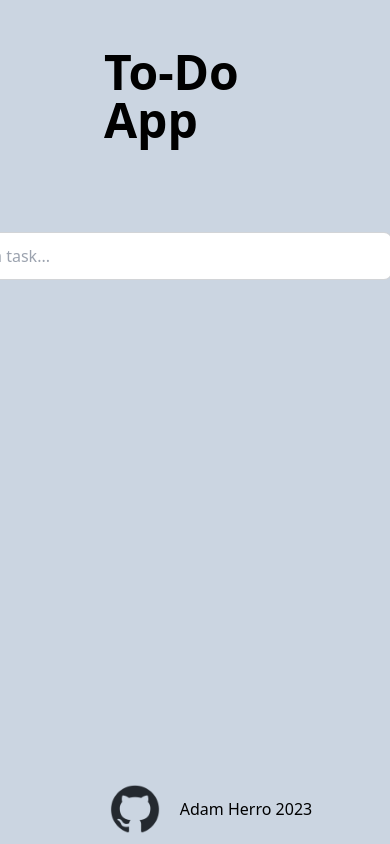
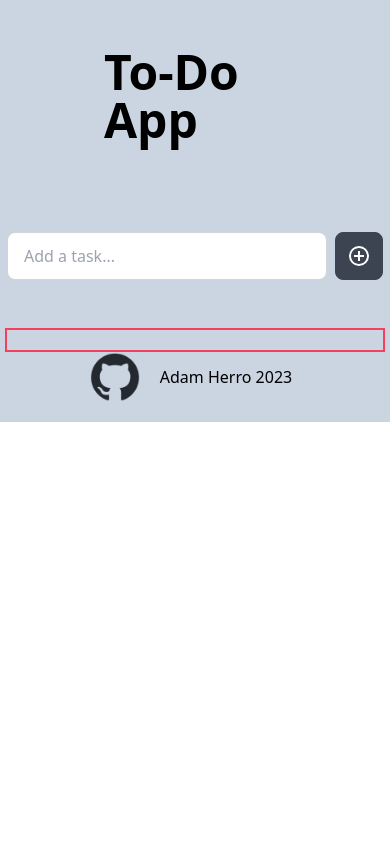
Before and after one commit to amherro/to-do-react-app, a React (Create React App) app: page / in a window 390 px wide. Shown: the top 844 px of the page. Built offline with nearby package versions, Linux system fonts and the light colour scheme.

Commit message:
Finishing edit functionality and starting to do mobile responsiveness.

```diff
--- a/src/App.js
+++ b/src/App.js
@@ -10,14 +10,14 @@ function App() {
     <TaskProvider>
       <div className="App">
         <Header />
-        <main>
+        <main className="min-height-full mb-5">
           <ItemInput />
           <div className="grid grid-cols-3 justify-items-center">
             <SearchArea />
             <TaskContainer />
           </div>
+          <Footer />
         </main>
-        <Footer />
       </div>
     </TaskProvider>
   );
--- a/src/TaskContext.js
+++ b/src/TaskContext.js
@@ -4,7 +4,8 @@ export const TaskContext = createContext({
     tasks: [],
     addTask: () => {},
     deleteTask: () => {},
-    editTask: () => {}
+    editTask: () => {},
+    updateTask: () => {}
 })
 
 export const TaskProvider = ({children}) => {
@@ -30,17 +31,21 @@ export const TaskProvider = ({children}) => {
             task,
             edit: true
         })
-        // const selectedTask = tasks.find(task => task.id === id)
-        // console.log(selectedTask.name)
-        // return selectedTask.name
+    }
+
+    // Update task in Edit mode
+    const updateTask = (id, updatedTask) => {
+        setTasks(tasks.map((task) => task.id === id ? {...task, name: updatedTask} : task))
+        console.log(id, updatedTask)
     }
 
     const contextValue = {
         tasks,
+        taskEdit,
         addTask,
         deleteTask,
         editTask,
-        taskEdit
+        updateTask
     }
 
     return (
--- a/src/components/Footer.jsx
+++ b/src/components/Footer.jsx
@@ -1,7 +1,7 @@
 import githubLogo from '../images/github-mark.png'
 const Footer = () => {
   return (
-    <footer>
+    <footer className='pb-5'>
       <a href='https://github.com/amherro' className='flex justify-center items-center'>
         <img src={githubLogo} alt="GitHub Logo" className='github-logo' />
         <p className='m-2 ml-5'>Adam Herro 2023</p>
--- a/src/components/ItemInput.jsx
+++ b/src/components/ItemInput.jsx
@@ -5,7 +5,7 @@ import { mdiPlusCircleOutline } from '@mdi/js';
 
 const ItemInput = () => {
   const [newTask, setNewTask] = useState('')
-  const {addTask, taskEdit} = useContext(TaskContext)
+  const {addTask, taskEdit, updateTask} = useContext(TaskContext)
 
   useEffect(() => {
     if(taskEdit.edit === true) {
@@ -16,15 +16,19 @@ const ItemInput = () => {
 
   const handleSubmit = (e) => {
     e.preventDefault()
-    addTask(newTask)
+    if(taskEdit.edit === true) {
+      updateTask(taskEdit.task.id, newTask)
+    } else {
+      addTask(newTask)
+    }
     setNewTask('')
   }
   return (
     <form className="flex flex-row justify-center mt-20 mb-12" onSubmit={handleSubmit}>
       <div className="form-control">
-          <input type="text" placeholder="Add a task..." name="add-item" id="add-item" className="item-input input input-bordered text-white" onChange={(e) => setNewTask(e.target.value)} value={newTask} />
+          <input type="text" placeholder="Add a task..." name="add-item" id="add-item" className="item-input input input-bordered text-white ml-10 md:ml-0 md:w-96" onChange={(e) => setNewTask(e.target.value)} value={newTask} />
       </div>
-      <button type='submit' className="btn btn-square ml-2">
+      <button type='submit' className="btn btn-square ml-2 mr-10 md:mr-0">
           <Icon path={mdiPlusCircleOutline} size={1} />
       </button>
     </form>
--- a/src/components/TaskContainer.jsx
+++ b/src/components/TaskContainer.jsx
@@ -2,7 +2,7 @@ import Tasks from "./Tasks"
 
 const TaskContainer = () => {
   return (
-    <section>
+    <section className="min-h-full mb-5 border-2 border-solid border-rose-500 min-w-[380px] min-h-[205px]" >
         <Tasks />
     </section>
   )
--- a/src/index.css
+++ b/src/index.css
@@ -4,12 +4,13 @@
 
 body {
   background-color: rgb(203 213 225);
-  height: 100vh;
+  height: 100%;
+  width: 100%;
   color: #000;
 }
 
 .item-input {
-  width: 450px;
+  width: 320px;
 }
 
 .item-card {
@@ -21,13 +22,13 @@ body {
   height: 50px;
 }
 
-footer {
+/* footer {
   position: absolute;
   bottom: 0;
   width: 100%;
   height: 2.5rem;
   margin: 20px;
-}
+} */
 
 .github-logo {
   width: 50px;
```
